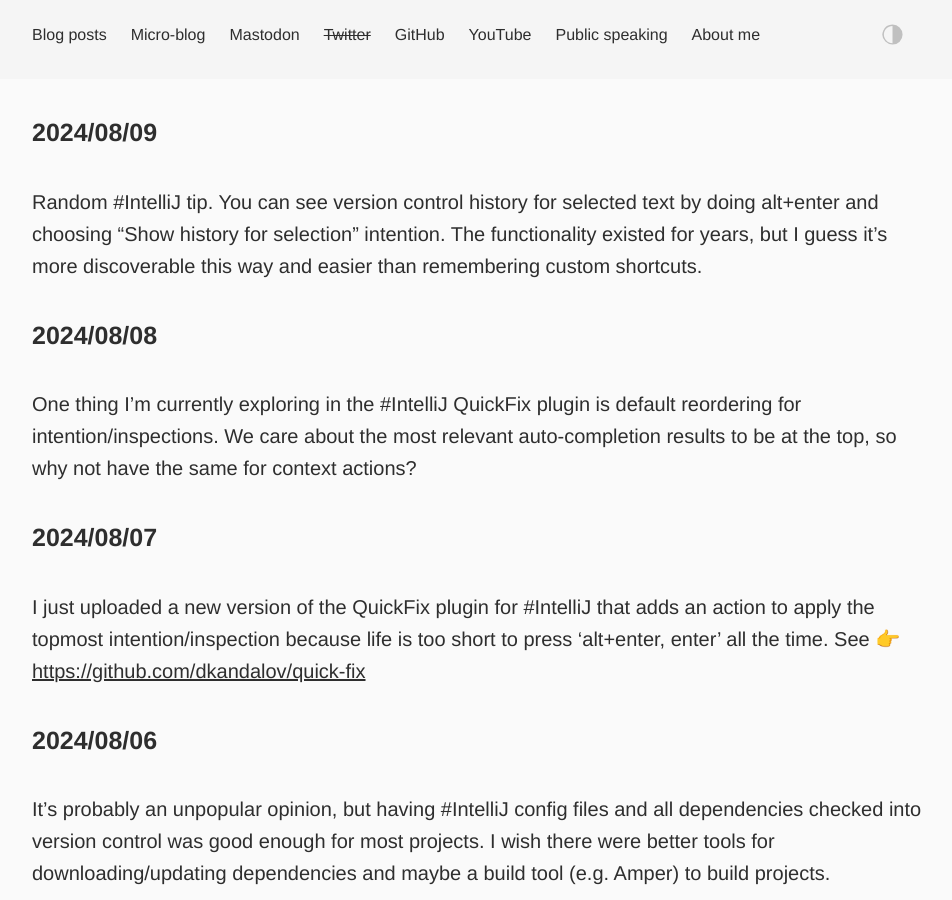
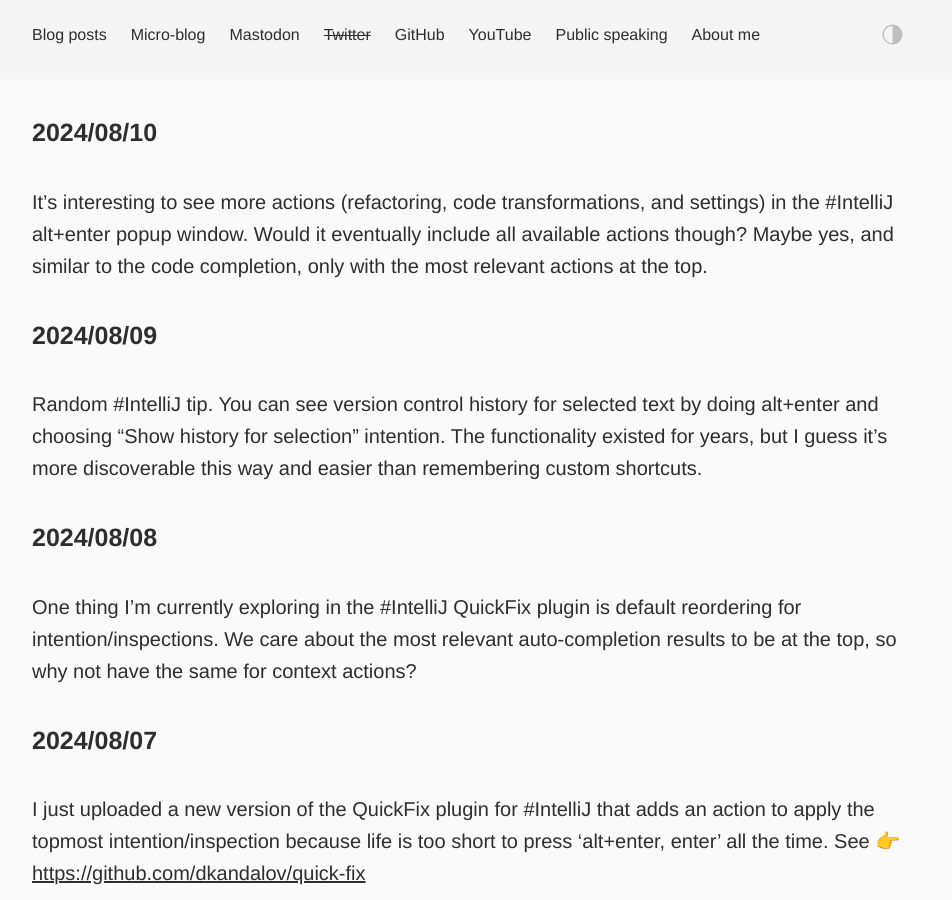
Before and after one commit to dkandalov/dkandalov.github.io, a Jekyll site: the page built from micro-blog.md, in a window 1280 px wide and 900 px high. Shown: the whole window, without its empty margins (160-1112 px from the left). Built offline with Jekyll 4.4.1, drawn with Linux system fonts in a browser that asks for light colours.

Commit message:
updated micro-blog

```diff
--- a/micro-blog.md
+++ b/micro-blog.md
@@ -2,6 +2,9 @@
 layout: post
 permalink: /micro-blog/
 ---
+
+#### 2024/08/10
+It's interesting to see more actions (refactoring, code transformations, and settings) in the #IntelliJ alt+enter popup window. Would it eventually include all available actions though? Maybe yes, and similar to the code completion, only with the most relevant actions at the top.
 
 #### 2024/08/09
 Random #IntelliJ tip. You can see version control history for selected text by doing alt+enter and choosing "Show history for selection" intention. The functionality existed for years, but I guess it's more discoverable this way and easier than remembering custom shortcuts.
```
